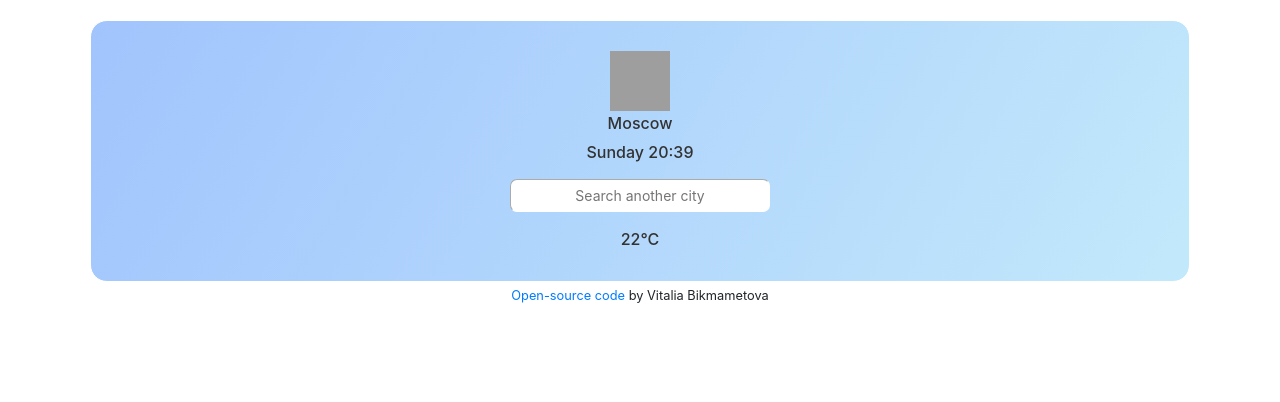
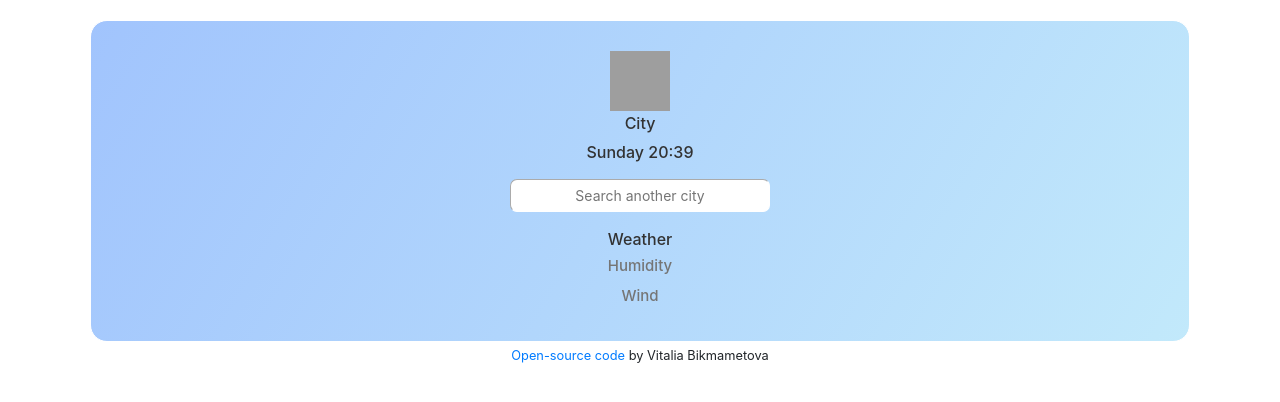
Before and after one commit to la-dolce-vit/weather-app, a plain HTML site: page index.html in a window 1280 px wide. Drawn offline with nearby package versions, Linux system fonts and the light colour scheme; grey boxes are pictures that could not be loaded.

Commit message:
Changed html

```diff
--- a/index.html
+++ b/index.html
@@ -20,8 +20,8 @@
                 <div class="headings">
             <ul >
                     <li> <img src="http://openweathermap.org/img/wn/10d@2x.png" alt="wather icon" id="icon"> </li>
-                    <li id="heading-first"> Moscow </li>
-                  <li id="heading-second"> Sunday 21:00 </li>
+                    <li id="heading-first"> City</li>
+                  <li id="heading-second"> Time </li>
             </ul>
             </div>
                     <form id="search-form">
@@ -37,11 +37,11 @@
                     </form>
 
                     <div class="headings" id="heading-third">
-                       22°C
+                       Weather
                     </div>
                     <span id="paragraph">
-                        <div id="humidity"></div>
-                      <div id="wind"></div>
+                        <div id="humidity">Humidity</div>
+                      <div id="wind">Wind</div>
                     </span>
             </div>
         </div>
```
